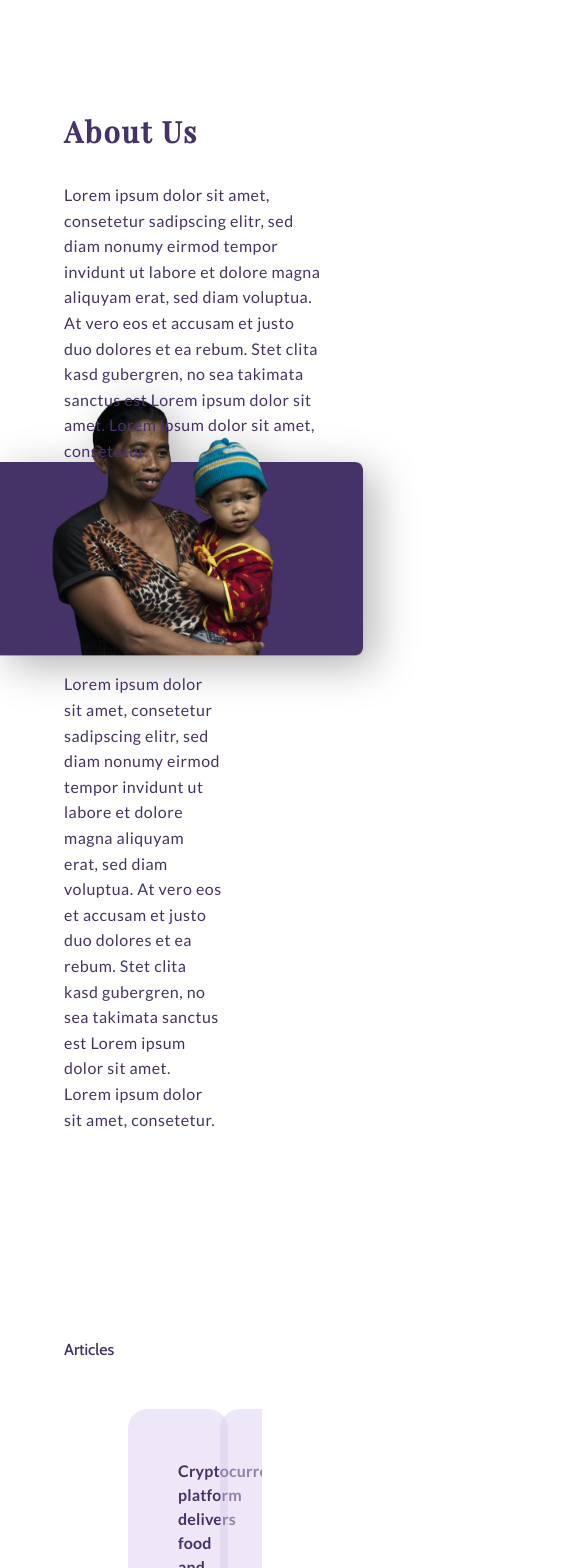
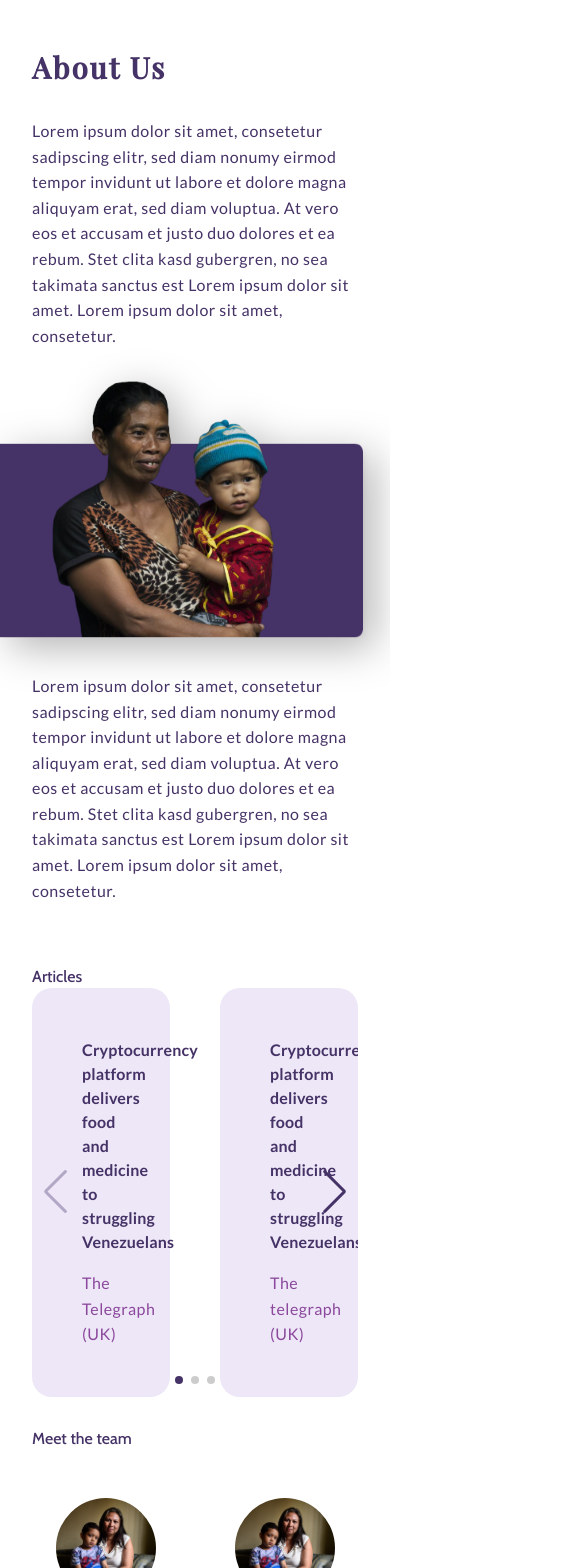
Before and after one commit to subangiv/oral_exam_finale, a React (Create React App) app: page / in a window 390 px wide. Shown: the top 1568 px of the page, 585 px wide, since content can reach past the window. Built offline with nearby package versions, Linux system fonts and the light colour scheme.

Commit message:
added responsiveness

```diff
--- a/src/components/aboutpage/AboutPage.module.scss
+++ b/src/components/aboutpage/AboutPage.module.scss
@@ -1,7 +1,7 @@
 @import "./src/styles/variables";
 
 .wrapper {
-  padding: 4rem;
+  padding: 0 4rem 4rem;
 }
 .flex {
   display: flex;
@@ -85,7 +85,9 @@
   text-align: center;
 
   & img {
-    width: 100%;
+    width: 100px;
+    height: 100px;
+    object-fit: cover;
     border-radius: 50%;
   }
 }
@@ -95,13 +97,52 @@
   grid-template-columns: 1fr 1fr 1fr 1fr 1fr 1fr;
   grid-column-gap: 2rem;
   grid-row-gap: 2rem;
+  padding-top: 3rem;
 }
-@media (max-width: $max-s) {
+@media (max-width: $max-xs) {
+  .wrapper {
+    padding: 0 2rem 2rem;
+  }
   .flex {
     flex-direction: column-reverse;
   }
+  .flex__secondary {
+    flex-direction: column;
+    padding: 2rem;
+  }
   .flex__right,
+  .flex__left,
+  .flex__right__secondary {
+    width: 100%;
+    padding: 0;
+  }
   .flex__left {
-    width: 100%;
+    & p {
+      padding: 0 0 2rem;
+    }
+  }
+  .flex__right {
+    padding: 0 2rem 2rem;
+  }
+  .profile__grid {
+    grid-template-columns: 1fr 1fr;
+  }
+  .articles__wrapper {
+    padding: 0;
+  }
+  .flex__left {
+    & img {
+      position: relative;
+      transform: translate(0%, 0%);
+      left: 0;
+    }
   }
 }
+@media (max-width: $max-s) and (min-width: $max-xs) {
+  .profile__grid {
+    grid-template-columns: 1fr 1fr 1fr 1fr;
+  }
+  .articles__wrapper {
+    padding: 0;
+  }
+}
--- a/src/components/aboutpage/Profiles.js
+++ b/src/components/aboutpage/Profiles.js
@@ -5,6 +5,7 @@ import avatar from "../../images/test-image.jpg";
 export default function Profiles() {
   return (
     <section className={styles.wrapper}>
+      <h3>Meet the team</h3>
       <div className={styles.profile__grid}>
         {data.Profile.map((profile, i) => {
           return (
```
